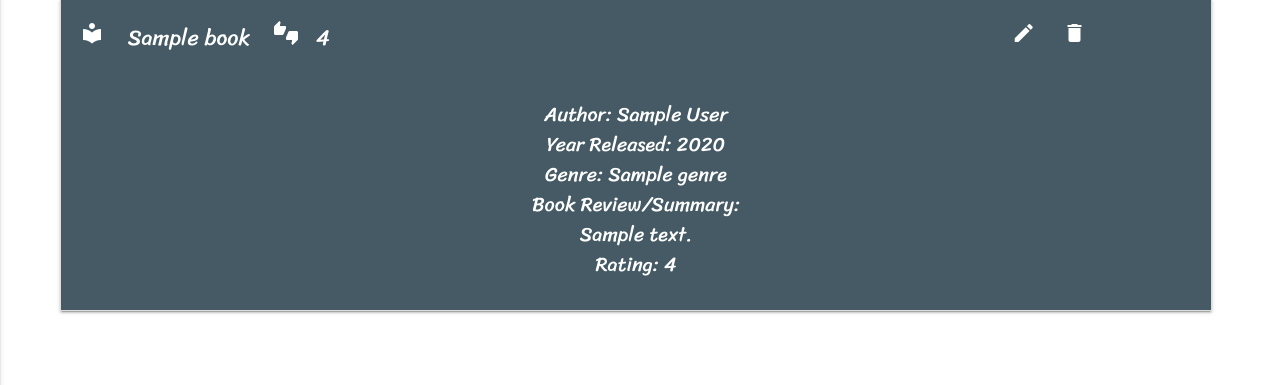
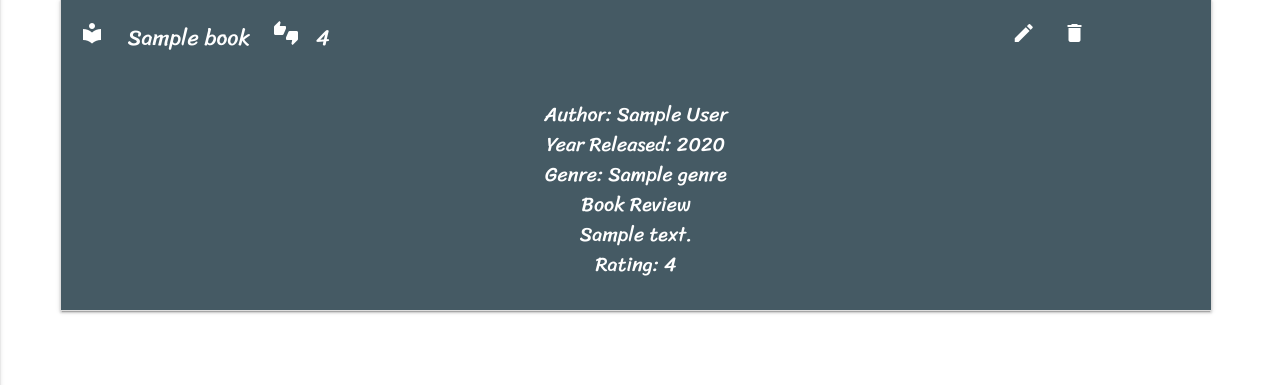
Before and after one commit to WHusssain937/Milestone-Project-3, a Flask app: page / in a window 1280 px wide, after a click that opens the changed part. Shown: the part 201-586 px from the top of the page. Run offline with Flask 2, Linux system fonts and the light colour scheme; a database or web service that is not in the repository returns one stand-in record (values such as "Sample title"); some libraries are stand-ins or nearby versions.

```diff
--- a/templates/my-books.html
+++ b/templates/my-books.html
@@ -70,7 +70,7 @@
           <span
             >Author: {{book.author}}<br />
             Year Released: {{book.year_of_release}} <br />Genre:
-            {{book.genre}}<br />Book Review/Summary:<br />{{book.book_review}}<br />Rating:
+            {{book.genre}}<br />Book Review<br />{{book.book_review}}<br />Rating:
             {{book.rating}}</span>
         </div>
       </li>
--- a/templates/wishlist.html
+++ b/templates/wishlist.html
@@ -72,7 +72,7 @@
           <span>
             Author: {{purchase.name_of_author}}<br />Year Released:
             {{purchase.release_year}} <br />Genre:
-            {{purchase.purchase_genre}}<br />Why Do You Want This Book?:<br />
+            {{purchase.purchase_genre}}<br />Why Do You Want This Book?<br />
             {{purchase.why_buy}}
           </span>
         </div>
```
Also changed, not shown: README.md.
